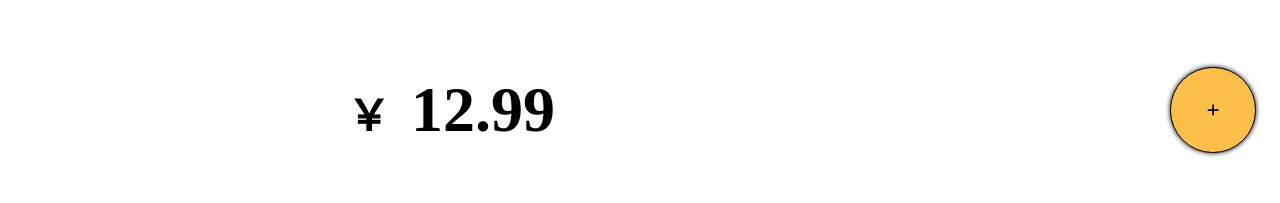
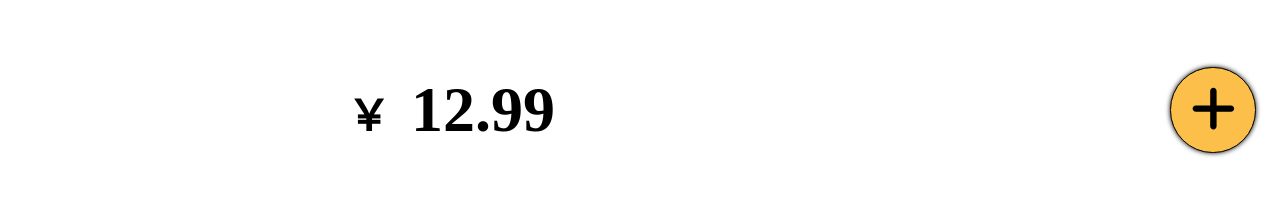
Before and after one commit to qiaopengjun5162/react-app-demo, a React (Create React App) app: page / in a window 1280 px wide. Shown: the part 525-728 px from the top of the page. Built offline with nearby package versions, Linux system fonts and the light colour scheme.

Commit message:
update font-size

```diff
--- a/src/components/UI/Counter/Counter.module.css
+++ b/src/components/UI/Counter/Counter.module.css
@@ -11,7 +11,7 @@
 
 .Sub,
 .Add {
-    font-size: 14px;
+    font-size: 1.2rem;
     border: 1px solid #000;
     border-radius: 50%;
     cursor: pointer;
@@ -40,7 +40,7 @@
 }
 
 .Count {
-    font-size: 20px;
+    font-size: 1.6rem;
     font-weight: bold;
     margin: 0 10px;
 }
```
